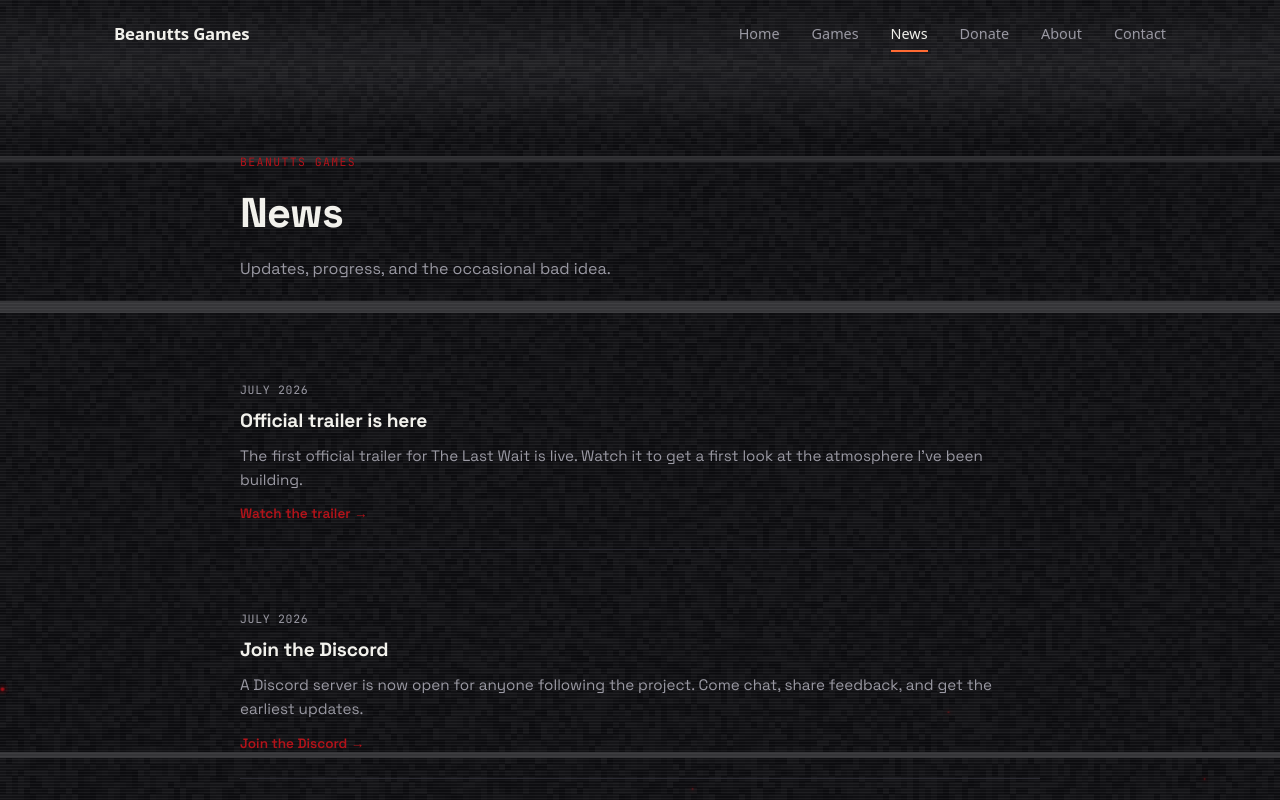
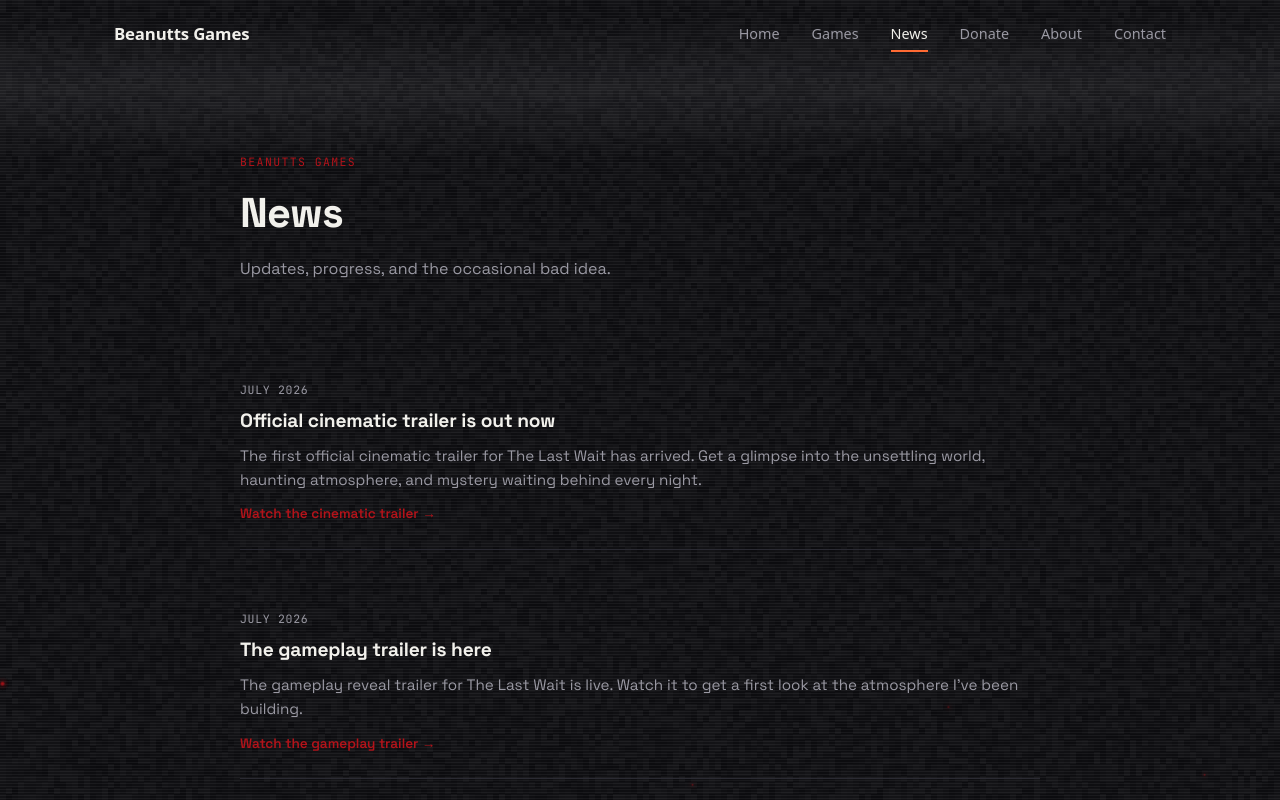
Before and after one commit to BenoitTrem/beanuttsgames, a Next.js app: page /news in a window 1280 px wide. Shown: the top 800 px of the page. Built offline with nearby package versions, Linux system fonts and the light colour scheme; no server answers.

Commit message:
Add news, analytics and speed insights.

```diff
--- a/package.json
+++ b/package.json
@@ -10,6 +10,8 @@
   },
   "dependencies": {
     "@stripe/stripe-js": "^9.10.0",
+    "@vercel/analytics": "^2.0.1",
+    "@vercel/speed-insights": "^2.0.0",
     "lucide-react": "^1.25.0",
     "next": "16.2.10",
     "nodemailer": "^9.0.3",
--- a/src/app/layout.tsx
+++ b/src/app/layout.tsx
@@ -5,6 +5,8 @@ import Navbar from "./components/Navbar";
 import Footer from "./components/Footer";
 import SiteBackground from "./components/SiteBackground";
 import PageTransition from "./components/PageTransition";
+import { Analytics } from "@vercel/analytics/next";
+import { SpeedInsights } from "@vercel/speed-insights/next";
 
 const spaceGrotesk = Space_Grotesk({
   subsets: ["latin"],
@@ -110,6 +112,8 @@ export default function RootLayout({
           <main>{children}</main>
         </PageTransition>
         <Footer />
+        <Analytics />
+        <SpeedInsights />
       </body>
     </html>
   );
--- a/src/app/news/page.tsx
+++ b/src/app/news/page.tsx
@@ -38,12 +38,23 @@ type Post = {
 const posts: Post[] = [
   {
     date: "July 2026",
-    title: "Official trailer is here",
-    body: "The first official trailer for The Last Wait is live. Watch it to get a first look at the atmosphere I've been building.",
+    title: "Official cinematic trailer is out now",
+    body: "The first official cinematic trailer for The Last Wait has arrived. Get a glimpse into the unsettling world, haunting atmosphere, and mystery waiting behind every night.",
     links: [
       {
-        label: "Watch the trailer",
-        url: "https://youtu.be/1PcfjAnfBkw",
+        label: "Watch the cinematic trailer",
+        url: "https://youtu.be/gTu4mJ9zBY4?si=9aGUUw1_xo5SyXKT",
+      },
+    ],
+  },
+  {
+    date: "July 2026",
+    title: "The gameplay  trailer is here",
+    body: "The gameplay reveal trailer for The Last Wait is live. Watch it to get a first look at the atmosphere I've been building.",
+    links: [
+      {
+        label: "Watch the gameplay trailer",
+        url: "https://youtu.be/KIJHqGYbbMY?si=hWPEe6tgx06vNfaN",
       },
     ],
   },
```
Also changed, not shown: 1 other file (tests, documents, lock files or other folders).
